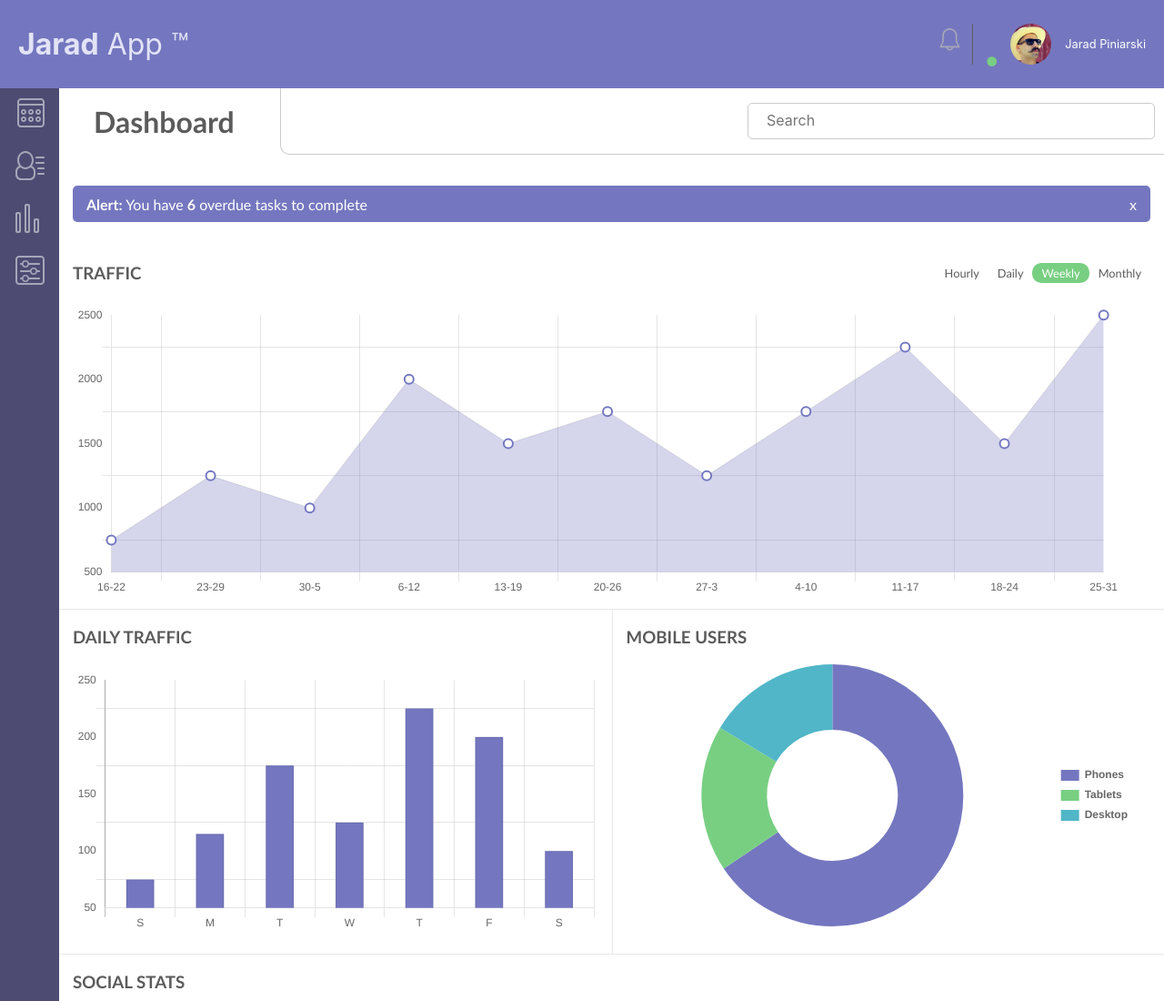
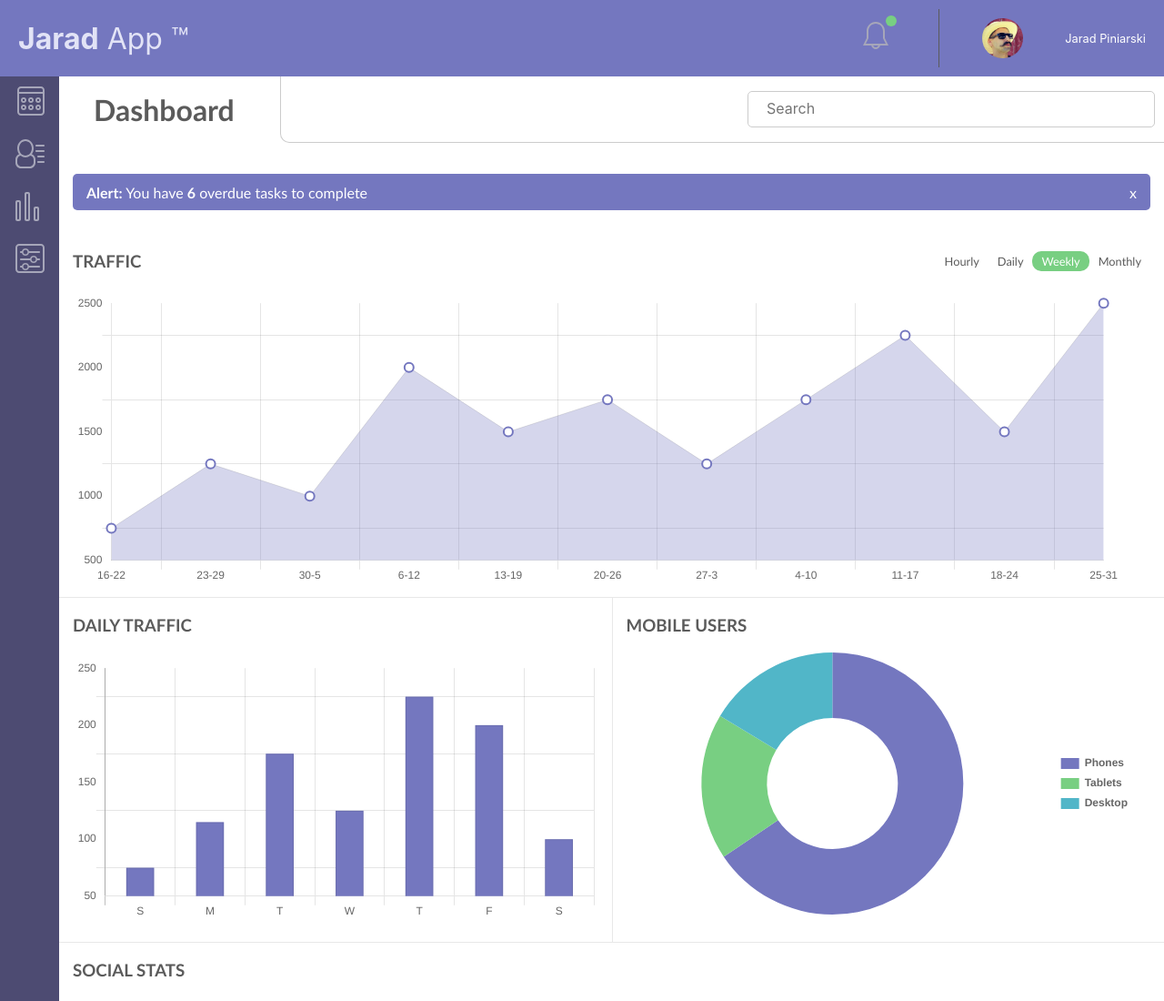
Before and after one commit to jaradpiniarski/Techdegree-project-7, a plain HTML site: page index.html in a window 1280 px wide. Shown: the top 1100 px of the page at 91% size. Drawn offline with nearby package versions, Linux system fonts and the light colour scheme.

Commit message:
11/11/20 - 10:25am

```diff
--- a/index.html
+++ b/index.html
@@ -10,10 +10,12 @@
     <body class="grid-container">
         <header class="header">
             <h1 class="app-name"><strong>Jarad</strong> App &trade;</h1>
+            <div id="notifications">
+            </div>
             <div class="bell">
                 <img src="icons/icon-bell.svg" class="bell-icon" alt="Bell Icon">
             </div>
-            <div id="notifications">
+            <div class="divider">
             </div>
             <img src="images/profile.jpg" class="profile-img" alt="Profile Picture">
             <h3 class="profile-name">Jarad Piniarski</h3>
@@ -114,7 +116,7 @@
             <section class="members">
                 <h3>NEW MEMBERS</h3>
                 <div class="members-container">
-                    <img class="members-image" src="images/member-1.jpg" alt="Victoria's Profile Picture" class="profile-image">
+                    <img class="members-image" src="images/member-1.jpg" alt="Victoria's Profile Picture">
                     <div class="members-text">
                         <p>Victoria Chambers</p>
                         <a href="#">victoria.chambers80@example.com</a>
@@ -122,7 +124,7 @@
                     </div>
                 </div>
                 <div class="members-container">
-                    <img class="members-image" src="images/member-2.jpg" alt="Dale's Profile Picture" class="profile-image">
+                    <img class="members-image" src="images/member-2.jpg" alt="Dale's Profile Picture">
                     <div class="members-text">
                         <p>Dale Byrd</p>
                         <a href="#">dale.byrd52@example.com</a>
@@ -130,7 +132,7 @@
                     </div>
                 </div>
                 <div class="members-container">
-                    <img class="members-image" src="images/member-3.jpg" alt="Dawn's Profile Picture" class="profile-image">
+                    <img class="members-image" src="images/member-3.jpg" alt="Dawn's Profile Picture">
                     <div class="members-text">
                         <p>Dawn Wood</p>
                         <a href="#">dawn.wood16@example.com</a>
@@ -138,7 +140,7 @@
                     </div>
                 </div>
                 <div class="members-container last">
-                    <img class="members-image" src="images/member-4.jpg" alt="Dan's Profile Picture" class="profile-image">
+                    <img class="members-image" src="images/member-4.jpg" alt="Dan's Profile Picture">
                     <div class="members-text">
                         <p>Dan Oliver</p>
                         <a href="#">dan.oliver82@example.com</a>
--- a/script.js
+++ b/script.js
@@ -25,10 +25,6 @@ alertBanner.addEventListener('click', e => {
     notification.style.display = "none"
     }
 });
-
-// create the html for the alert banner
-notification.innerHTML =
-`<p class="asterisk">.</p>`
 
 //data for the traffic line graph
 let trafficData = {
--- a/style.css
+++ b/style.css
@@ -30,17 +30,10 @@
     font-family: -apple-system, 'Open Sans', 'Helvetica Neue', sans-serif;
   }
 
-  .bell,
-  .profile-img {
-    margin-right: 15px;
-  }
-
   .bell {
-    border-right: 1px solid #5b5b5b;
-    padding-top: 5px;
-    padding-right: 10px;
-    margin-right: 10px;
-    height: 5vh;
+    width: 4vh;
+    margin: 0;
+    padding-right: 5px;
   }
 
   .bell-icon:hover {
@@ -51,33 +44,38 @@
     width: 5vw;
     transition-property: transform;
     transition-duration: .5s;
-    z-index: 0;
   }
 
   #notifications {
-      position: relative;
-      z-index: 1;
-      top: ;
+    width: 1.5vh;
+    height: 1.5vh;
+    background: #78cf82;
+    border-radius: 50%;
+    margin-right: -6vw;
+    margin-top: -4vw;
+    z-index: 1;
   }
 
-  .asterisk {
-    margin: 0;
-    font-size: 5vw;
-    font-weight: bold;
-    color: #78CF82;
+  .divider {
+      border-right: 1px solid #5b5b5b;
+      z-index: 2;
+      height: 8vh;
+      padding-left: 5px;
   }
 
   .app-name {
     font-weight: normal;
     color: #E2E3F6;
     font-size: 5vw;
-    flex-grow: 1;
+    flex-grow: .8;
     margin: 0;
   }
 
   .profile-img {
     border-radius: 50%;
     width: 6.5vw;
+    margin-right: 10px;
+    margin-left: 5px;
   }
 
   .profile-name {
@@ -636,7 +634,23 @@
     }
 
     .bell-icon {
-        width: 2vw;
+        max-width: 2.5vw;
+    }
+
+    #notifications {
+        width: 1.5vh;
+        height: 1.5vh;
+        background: #78cf82;
+        border-radius: 50%;
+        margin-right: -6.5vw;
+        margin-top: -3vw;
+        z-index: 1;
+    }
+
+    .divider {
+        border-right: 1px solid #5b5b5b;
+        height: 8vh;
+        padding-left: 10px;
     }
 
     .app-name {
@@ -716,10 +730,6 @@
         font-size: 2.5vw;
         justify-self: center;
     }
-
-/*     .search-container {
-        padding-right: 20px;
-    } */
 
     .search {
         width: 35vw;
```
